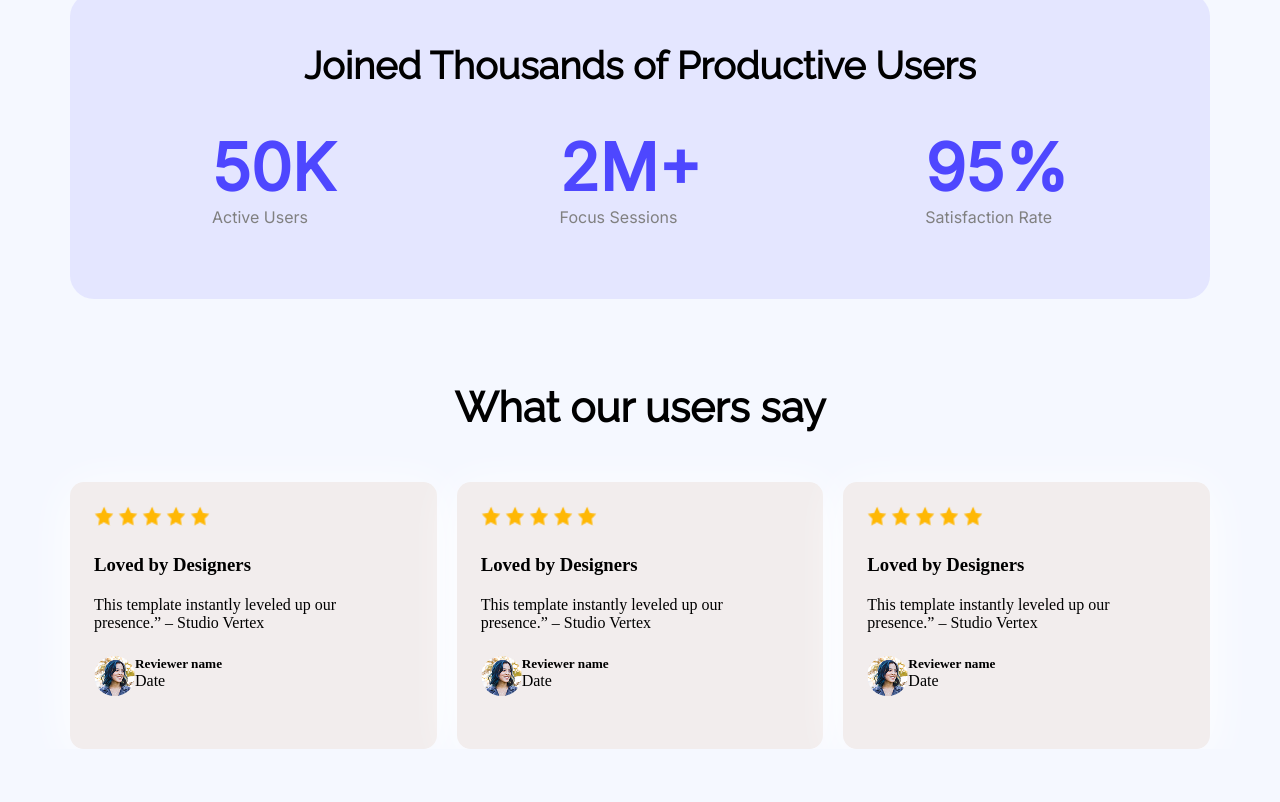
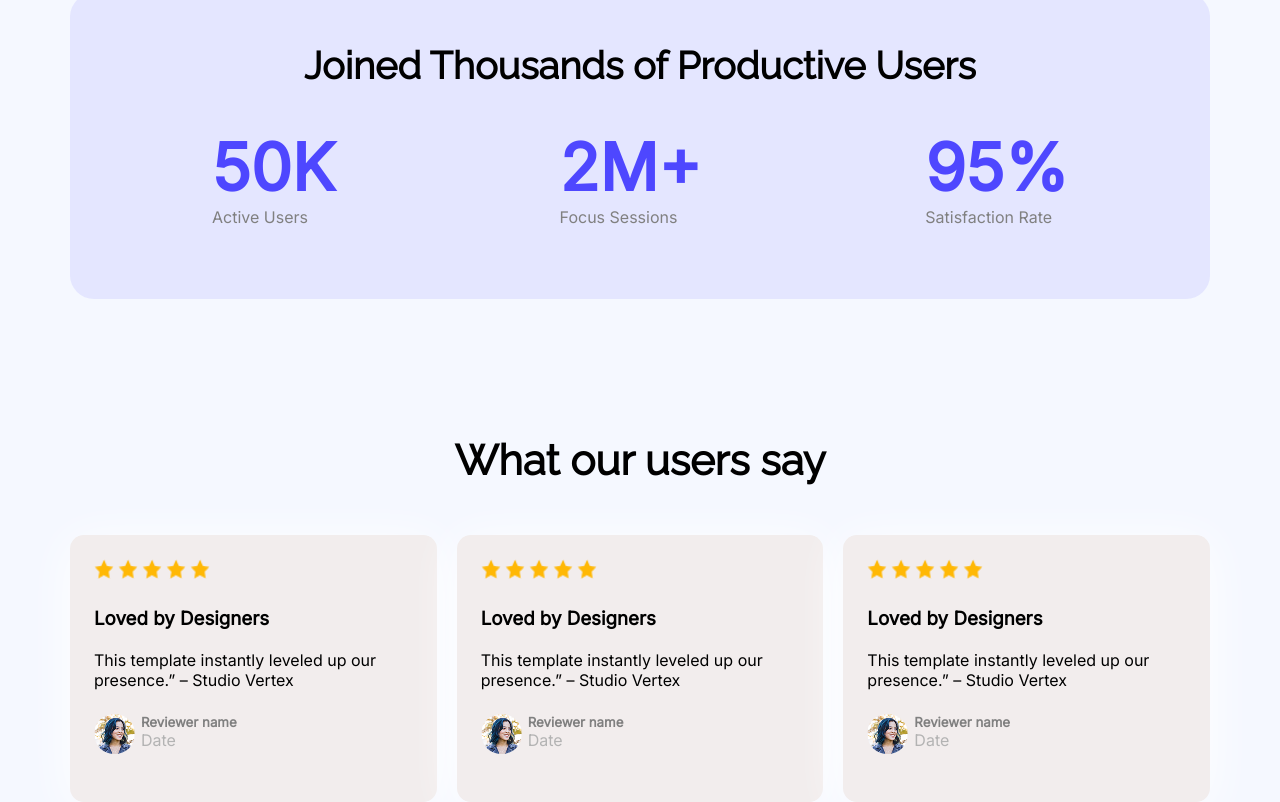
Before and after one commit to noruzzaman-rahat/web-template-for-Agencies, a plain HTML site: page index.html in a window 1280 px wide. Shown: the part 1265-2067 px from the top of the page. Before the commit the page ends 2014 px from the top, so only its background shows below. Drawn offline with Linux system fonts and the light colour scheme.

Commit message:
Updated index.html file

```diff
--- a/styles/styles.css
+++ b/styles/styles.css
@@ -148,16 +148,29 @@ div h1{
      font-family: 'Raleway';
      font-weight: bold;
      text-align: center;
+     margin-top: 137px;
+
 }
 .reviewer{
     display: flex;
     margin-top: 24px;
+    gap: 6px;
+}
+.reviewer h5{
+    color: gray;
+    font-family: 'Inter';
+}
+.reviewer p{
+    color: #B3B3B3;
+     font-family: 'Inter';
 }
 .by{
     margin-top: 24px;
+     font-family: 'Inter';
 }
 .by h3{
     margin-bottom: 20px;
+    font-weight: bold;
 }
 .avatar{
     border-radius: 50%;
```
